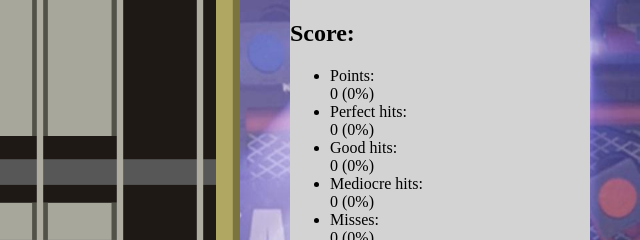
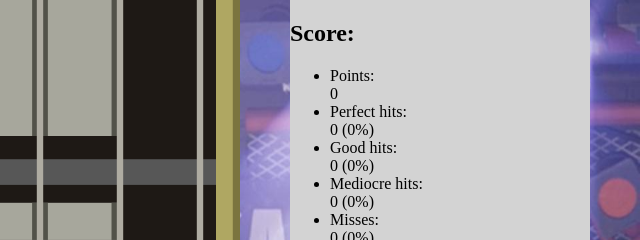
Before and after one commit to Nomis778/kessoku-hero, a website: page pages/game.html in a window 1280 px wide. Shown: the top 240 px of the page, 640-1280 px from the left. Drawn offline with Linux system fonts and the light colour scheme.

Commit message:
[FIX] points showed with percentage

```diff
--- a/pages/game.html
+++ b/pages/game.html
@@ -19,7 +19,7 @@
         <ul>
             <li>
                 <label for="points">Points:</label>
-                <div id="points">0 (0%)</div>
+                <div id="points">0</div>
             </li>
             <li>
                 <label for="perfect">Perfect hits:</label>
```
